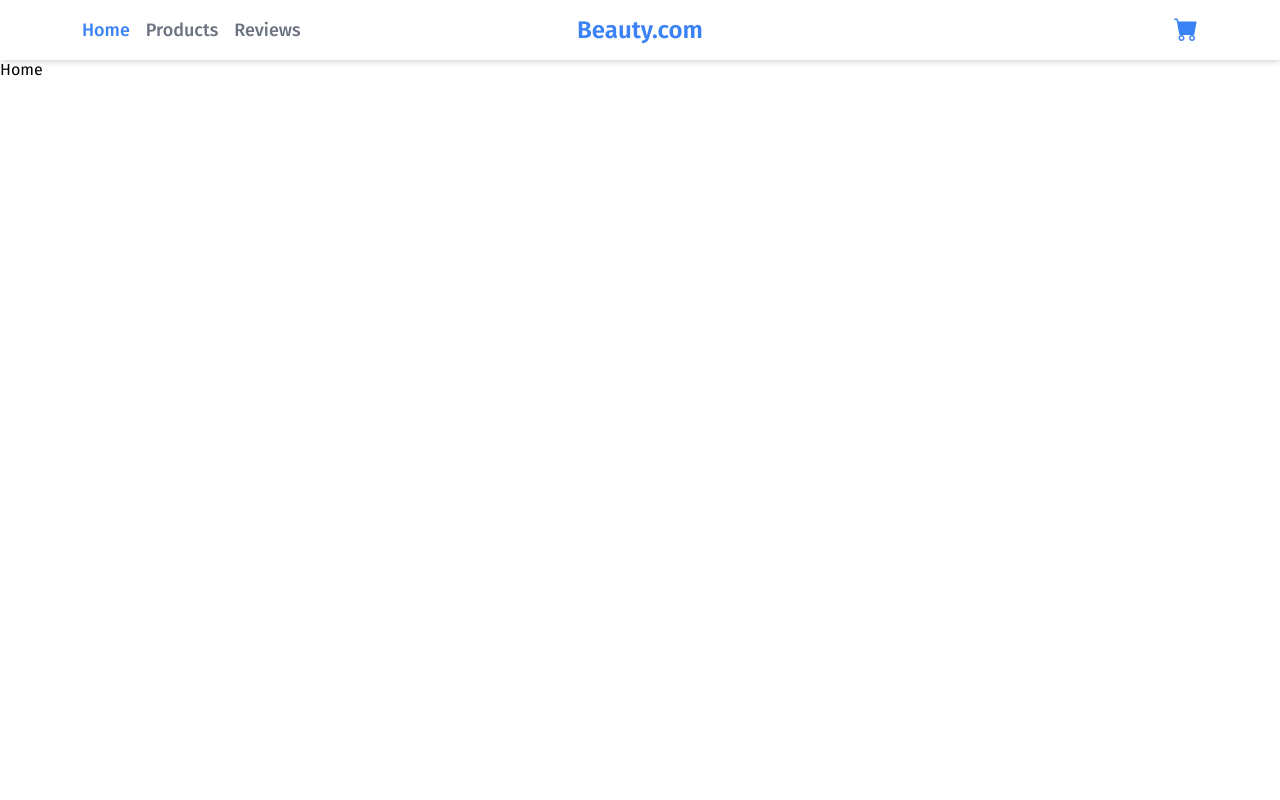
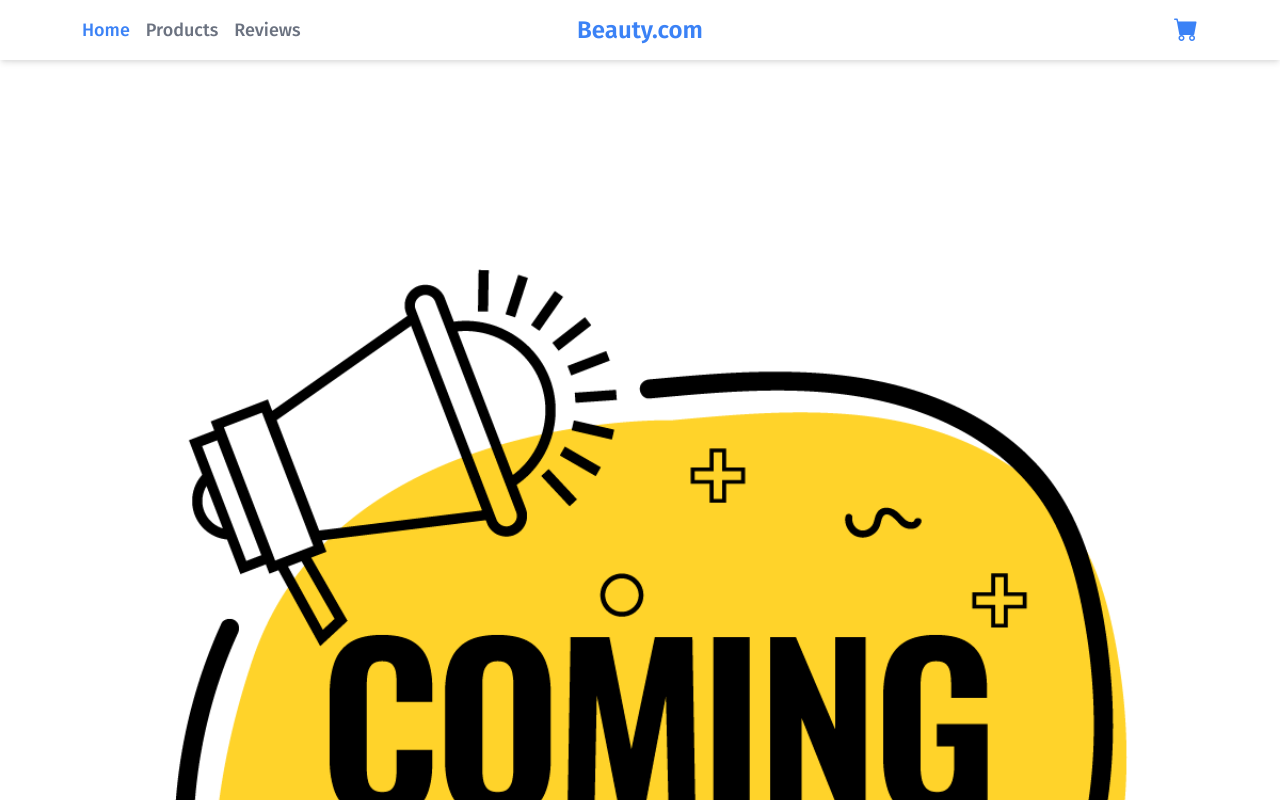
Before and after one commit to vclong2003/react-shopping-cart, a React (Create React App) app: page / in a window 1280 px wide. Shown: the top 800 px of the page. Built offline with nearby package versions, Linux system fonts and the light colour scheme; no server answers.

Commit message:
styleHome

```diff
--- /dev/null
+++ b/src/pages/Home/Home.styled.ts
@@ -0,0 +1,12 @@
+
+import styled from "styled-components";
+import commingSoon from "../../assets/images/commingSoon.png";
+
+export const GlobalStyle = styled.div`
+
+  background-image: url(${commingSoon});
+  min-height: 60rem;
+  background-size: cover;
+  background-repeat: no-repeat;
+  padding: var(--s-4) 0;
+`;
--- a/src/pages/Home/Home.tsx
+++ b/src/pages/Home/Home.tsx
@@ -1,6 +1,12 @@
+//home.tsx
 import React from "react";
+import * as S from "./Home.styled";
 
 
 export default function Home(): JSX.Element {
-  return <div>Home</div>;
+  return (
+    <S.GlobalStyle>
+
+    </S.GlobalStyle>
+  );
 }
--- /dev/null
+++ b/src/pages/Reviews/Review.styled.ts
@@ -0,0 +1,12 @@
+
+import styled from "styled-components";
+import commingSoon from "../../assets/images/commingSoon.png";
+
+export const GlobalStyle = styled.div`
+
+  background-image: url(${commingSoon});
+  min-height: 60rem;
+  background-size: cover;
+  background-repeat: no-repeat;
+  padding: var(--s-4) 0;
+`;
--- a/src/pages/Reviews/Review.tsx
+++ b/src/pages/Reviews/Review.tsx
@@ -1,5 +1,8 @@
 import React from "react";
+import * as S from "./Review.styled";
 
 export default function Review(): JSX.Element {
-  return <div>Review</div>;
+  return (
+    <S.GlobalStyle></S.GlobalStyle>
+  );
 }
```
Also changed, not shown: src/assets/images/commingSoon.png (added).
